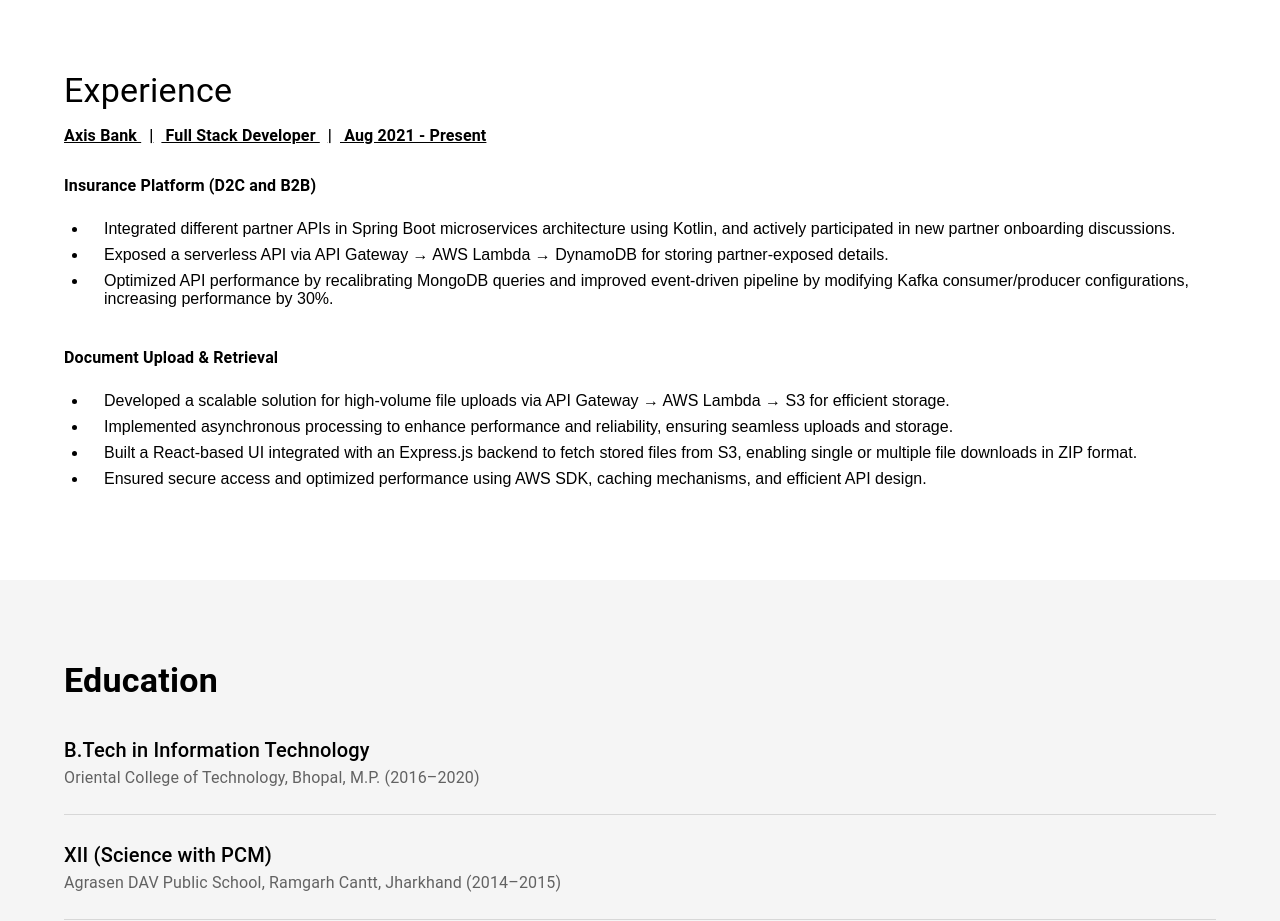
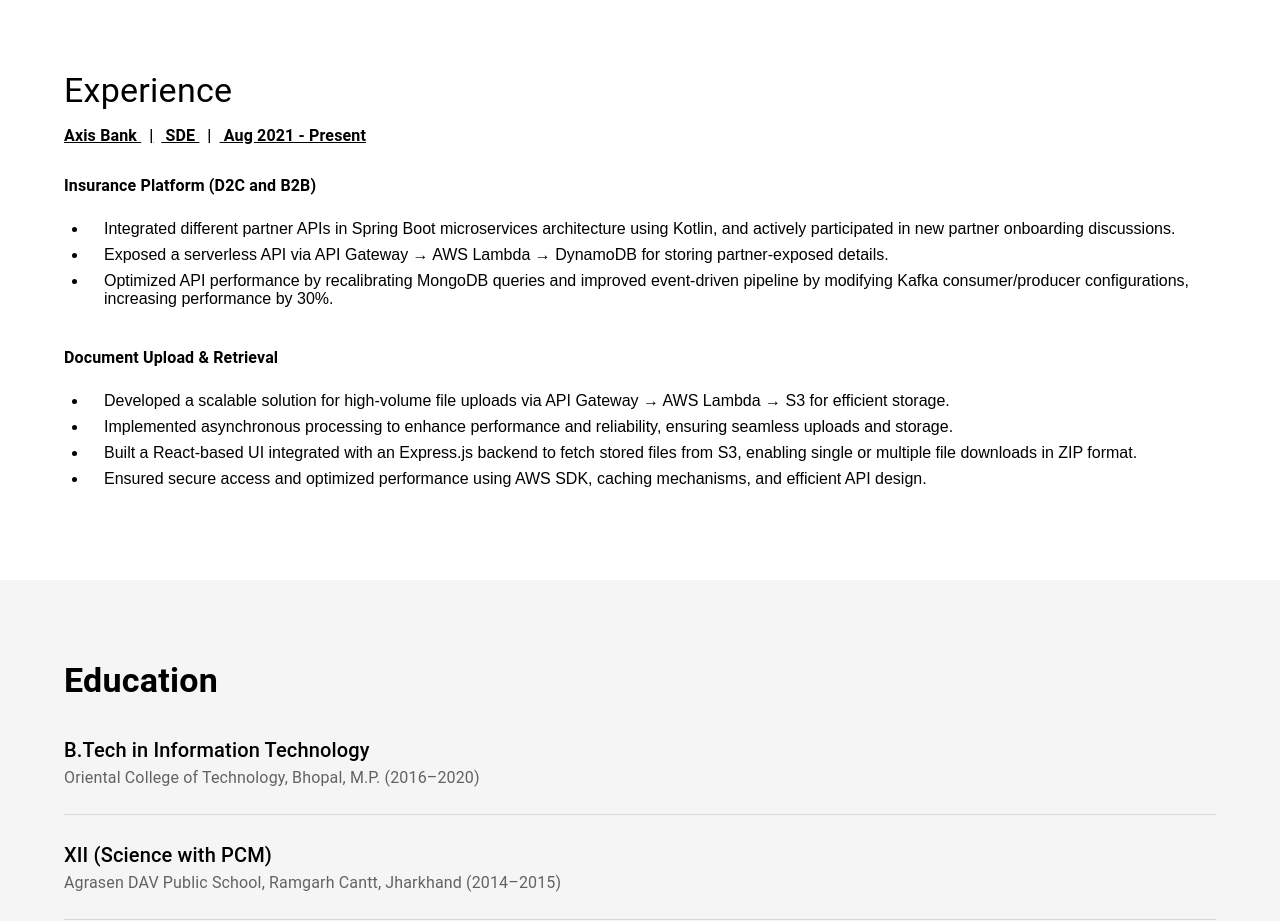
Before and after one commit to Anmol023/my-resume, a Next.js app: page / in a window 1280 px wide. Shown: the part 1120-2041 px from the top of the page. Built offline with nearby package versions, Linux system fonts and the light colour scheme.

Commit message:
Positioc change

```diff
--- a/src/components/Experience.js
+++ b/src/components/Experience.js
@@ -10,7 +10,7 @@ export default function Experience() {
 
         {/* Title line */}
         <Typography sx={{ fontWeight: 'bold', mb: 2, textDecoration: 'underline' }}>
-          Axis Bank <span style={{ margin: '0 8px' }}>|</span> Full Stack Developer <span style={{ margin: '0 8px' }}>|</span> Aug 2021 - Present
+          Axis Bank <span style={{ margin: '0 8px' }}>|</span> SDE <span style={{ margin: '0 8px' }}>|</span> Aug 2021 - Present
         </Typography>
 
         {/* Insurance Platform Section */}
```
